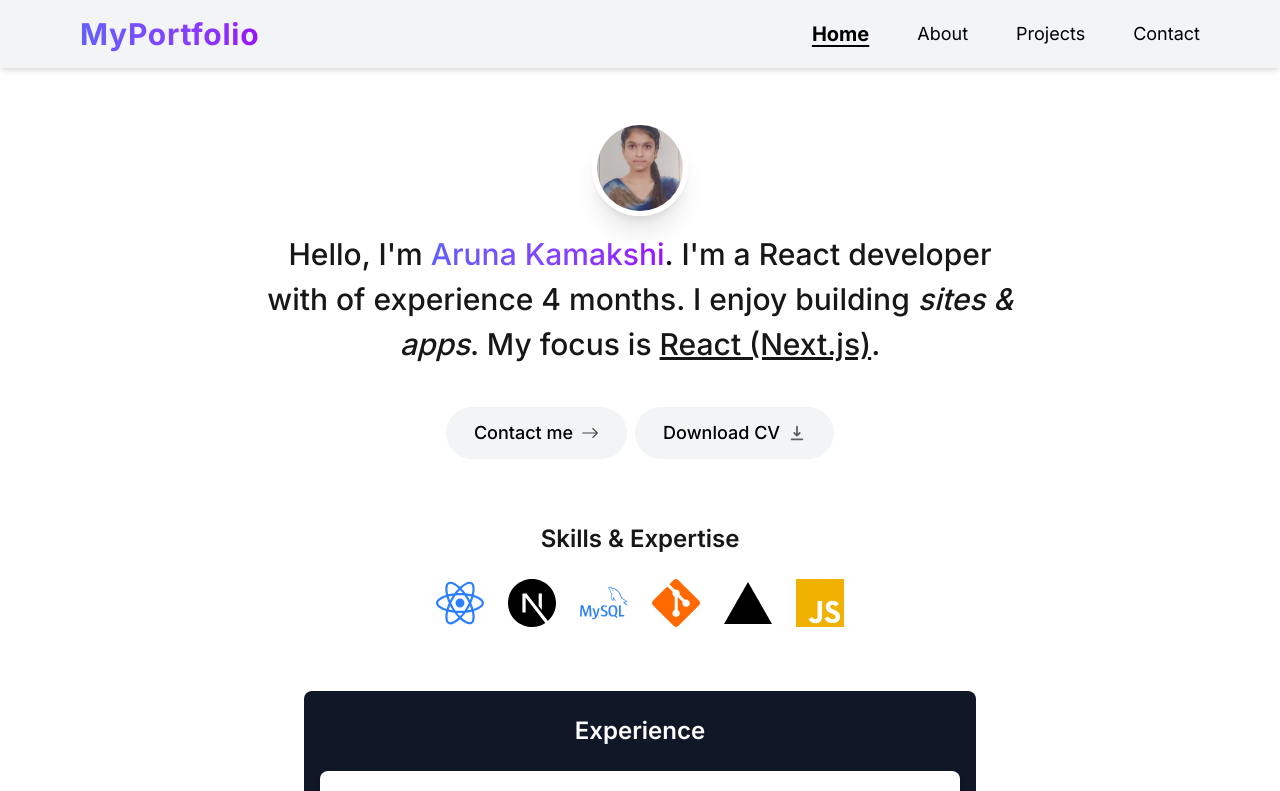
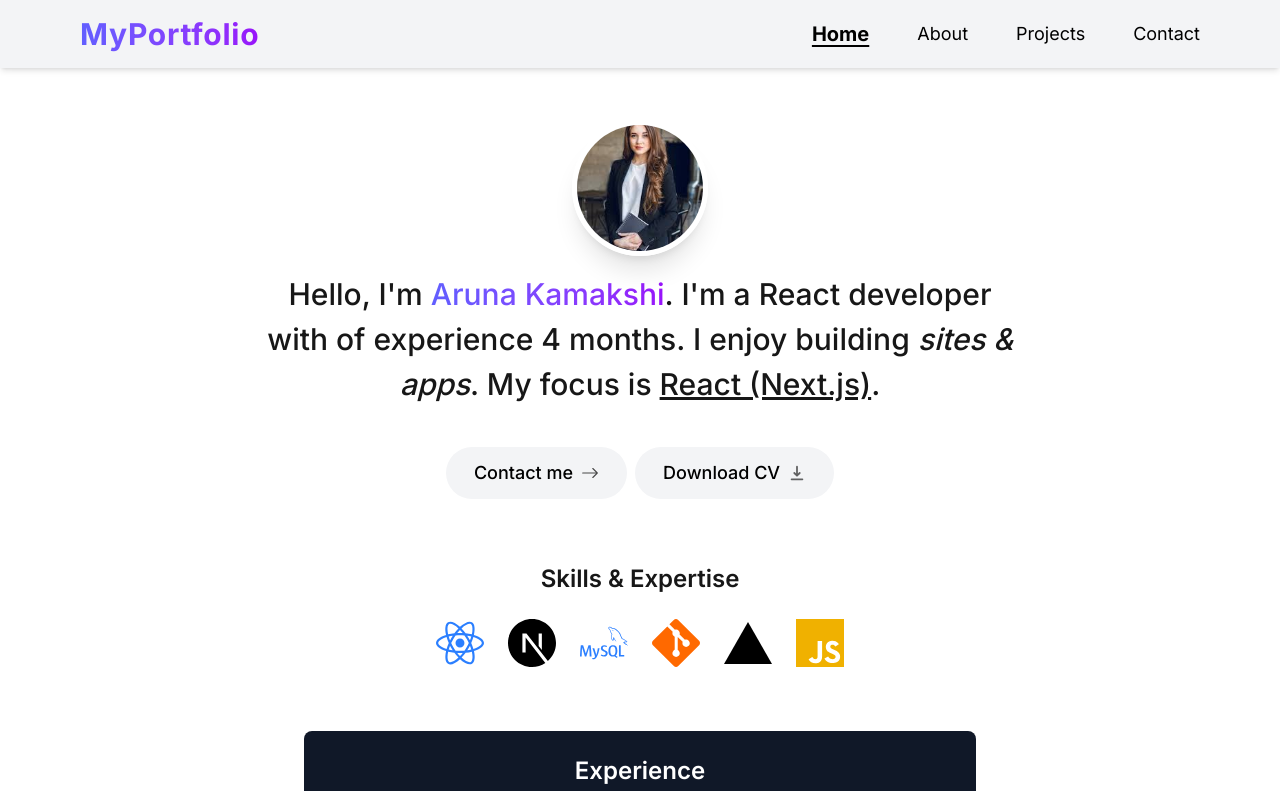
Before and after one commit to Kamakshi-Aruna/NextJs-Personal-Portfolio, a Next.js app: page / in a window 1280 px wide. Shown: the top 791 px of the page. Built offline with nearby package versions, Linux system fonts and the light colour scheme.

Commit message:
Updated the code

```diff
--- a/src/app/page.tsx
+++ b/src/app/page.tsx
@@ -29,11 +29,11 @@
                         <Image
                             src="/profile.jpg"
                             alt="Aruna portrait"
-                            width="192"
-                            height="192"
+                            width="230"
+                            height="230"
                             quality="95"
                             priority={true}
-                            className="h-24 w-24 rounded-full object-cover border-[0.35rem] border-white shadow-xl"
+                            className="h-34 w-34 rounded-full object-cover border-[0.35rem] border-white shadow-xl"
                         />
                     </motion.div>
                 </div>
```
Also changed, not shown: public/profile.jpg.
